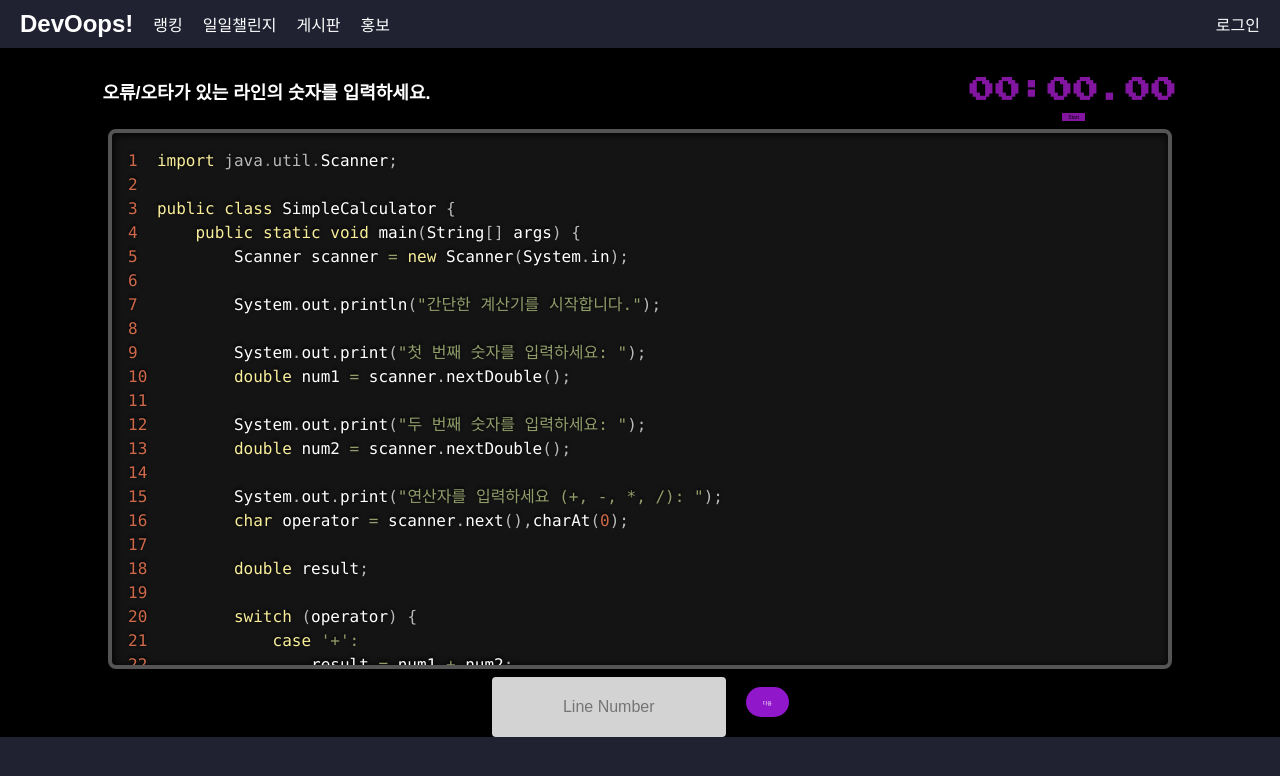
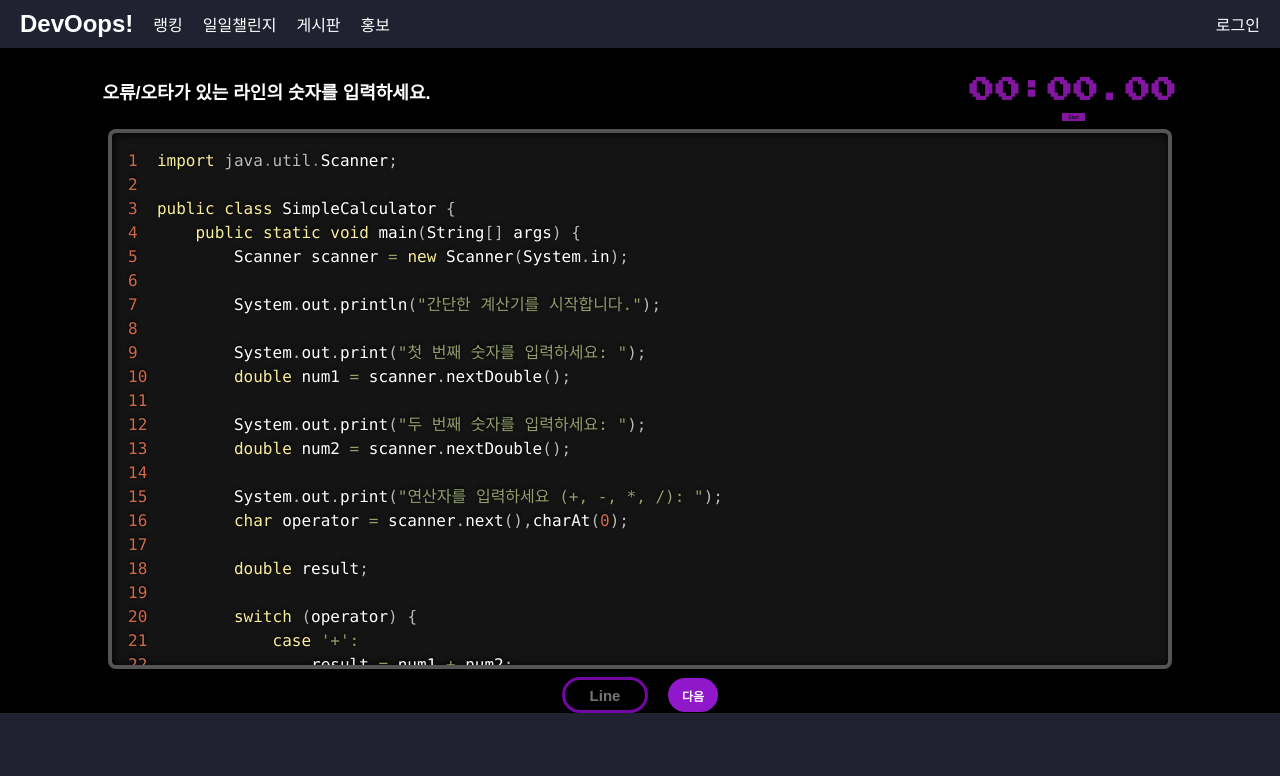
Before and after one commit to yuseong95/DevOops_New, a React (Create React App) app: page /findError in a window 1280 px wide. Shown: the top 776 px of the page. Built offline with nearby package versions, Linux system fonts and the light colour scheme.

Commit message:
STYLE:정답입력input CSS변경

```diff
--- a/src/routes/ErrorGame.js
+++ b/src/routes/ErrorGame.js
@@ -182,8 +182,8 @@ const ErrorGame = () => {
           <div className="input">
             <input
               type="text"
-              className="input-field"
-              placeholder="Line Number"
+              className="input-anwser"
+              placeholder="Line"
               value={userAnswers[currentFile]}
               onChange={handleAnswerUpdate}
             />
--- a/src/routes/css/ErrorGame.css
+++ b/src/routes/css/ErrorGame.css
@@ -51,41 +51,39 @@ pre {
   scrollbar-color: rgb(114, 7, 164) rgb(0, 0, 0);
 }
 
-/* .code-textarea {
-  width: 100%;
-  height: 100%;
-  background-color: black;
-  color: white;
-  padding: 8px;
-  border: none;
-  border-radius: 5px;
-  font-family: "D2coding", Courier, monospace;
-  resize: none;
-  box-sizing: border-box;
-} */
-
 /* 정답라인 입력 부분 */
 .input {
   display: flex;
+  justify-content: center;
+  align-items: center; /* Y축 중앙 정렬 */
   gap: 20px;
 }
 
-.input-field {
-  width: 80px;
-  border-radius: 20px;
-  padding: 5px 10px;
-  color: rgb(145, 23, 202);
+.input-anwser {
+  width: 80px !important;
+  height: 30px !important;
+  color: rgb(162, 103, 190) !important;
+  border: solid 3px rgb(114, 7, 164) !important;
+  border-radius: 20px !important;
+  font-size: 15px !important;
   text-align: center;
-  border: solid 3px rgb(145, 23, 202);
+  font-weight: bold;
+  background-color: transparent !important;
+  padding: 0 !important;
+  margin: 0 !important;
 }
 
 .input-button {
   width: 50px;
-  height: 30px;
+  height: 34px;
   color: white;
   border-radius: 20px;
   background-color: rgb(145, 23, 202);
-  /* border: solid 3px rgb(145, 23, 202); */
+  font-size: 12px;
+  font-weight: bold;
+  cursor: pointer;
+  padding: 0;
+  margin: 0;
 }
 
 p {
```
